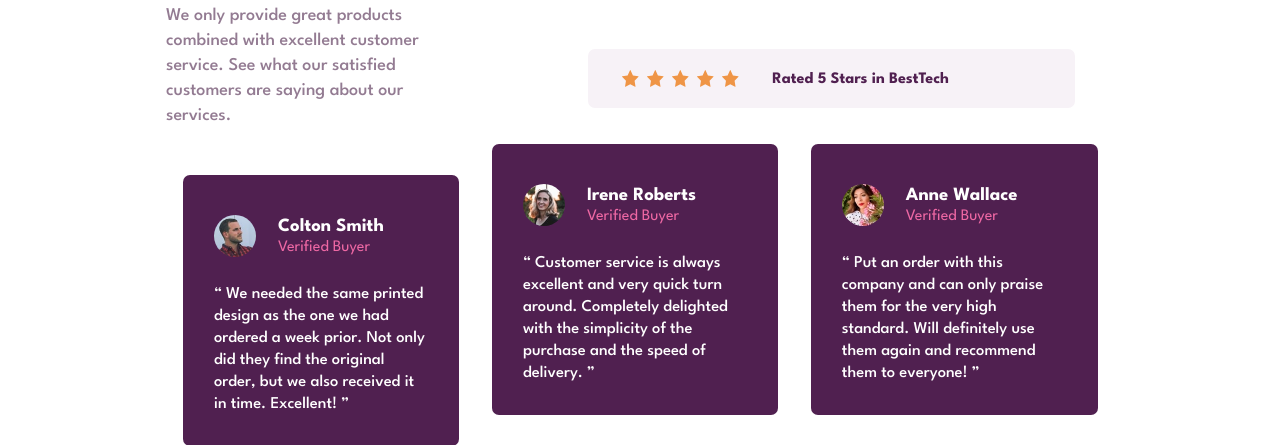
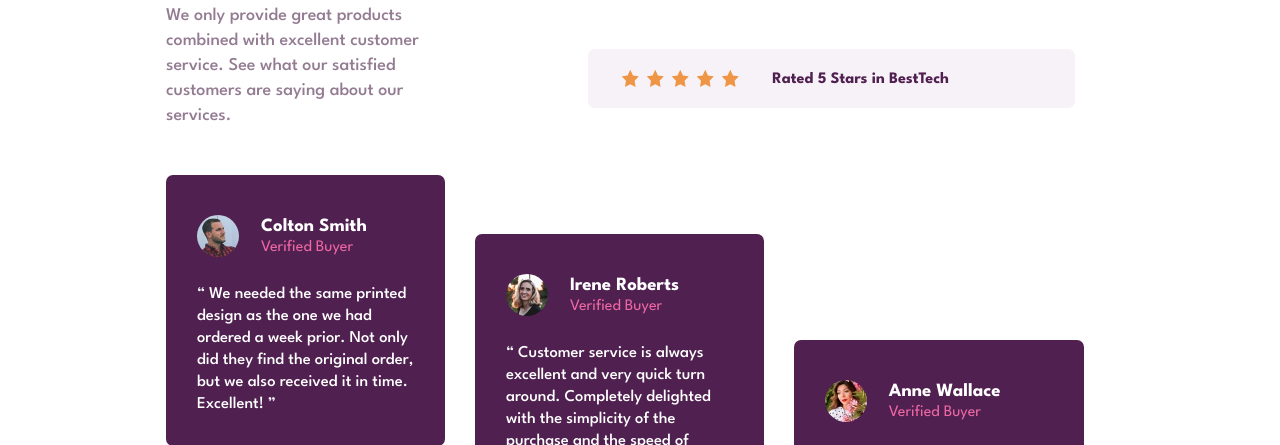
Before and after one commit to JunoField/fm6-social-proof-section, a website built with Parcel: page index.html in a window 1280 px wide. Shown: the part 333-778 px from the top of the page. Built offline with nearby package versions, Linux system fonts and the light colour scheme.

Commit message:
added staggered customer reviews, all needs adjustments

```diff
--- a/style.scss
+++ b/style.scss
@@ -219,24 +219,29 @@ body{
 
         display: grid;
         grid-column-template: auto auto auto;
-        grid-row-template: auto;
+        grid-row-template: 15px 15px auto 15px 15px;
     }
 
 
-
+    .customer-review{
+        margin: 0px 30px auto auto;
+    }
 
 
     #review-colton{
-        grid-column: 1
+        grid-column: 1;
+        grid-row: 1 / span 3;
     }
 
     #review-irene{
         grid-column: 2;
+        grid-row: 2 / span 3;
 
     }
 
     #review-anne{
         grid-column: 3;
+        grid-row: 3 / span 3;
     }
 
 }
```
Also changed, not shown: 2 other files.
